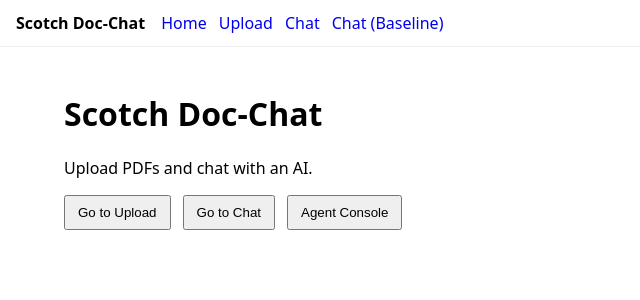
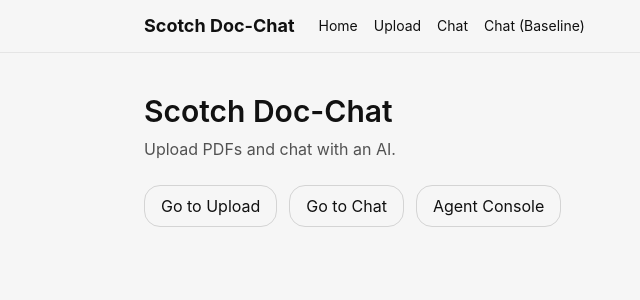
Before and after one commit to klibjk/scotch-doc-parse, a Next.js app in the folder frontend/nextjs-app/: page / in a window 1280 px wide. Shown: the top 300 px of the page, without its empty margins (0-640 px from the left). Built offline with nearby package versions, Linux system fonts and the light colour scheme.

Commit message:
frontend: integrate Tailwind; import globals in app/layout; chat UI styling; deploy config updates

```diff
--- a/frontend/nextjs-app/package.json
+++ b/frontend/nextjs-app/package.json
@@ -15,6 +15,9 @@
   "devDependencies": {
     "@types/node": "24.3.0",
     "@types/react": "19.1.10",
+    "autoprefixer": "^10.4.18",
+    "postcss": "^8.4.38",
+    "tailwindcss": "^3.4.10",
     "typescript": "5.9.2"
   }
 }
--- /dev/null
+++ b/frontend/nextjs-app/postcss.config.js
@@ -0,0 +1,6 @@
+module.exports = {
+  plugins: {
+    tailwindcss: {},
+    autoprefixer: {},
+  },
+}
--- a/frontend/nextjs-app/src/app/chat/page.tsx
+++ b/frontend/nextjs-app/src/app/chat/page.tsx
@@ -1,5 +1,5 @@
 "use client";
-import { useState, useEffect } from "react";
+import { useState, useEffect, useRef } from "react";
 import { API_BASE } from "@/lib/config";
 
 async function startTask(prompt: string, documentIds: string[], mode: 'retrieval' | 'baseline') {
@@ -24,6 +24,8 @@ export default function ChatPage() {
   const [status, setStatus] = useState("");
   const [result, setResult] = useState<any>(null);
   const [mode, setMode] = useState<'retrieval' | 'baseline'>('retrieval');
+  const textRef = useRef<HTMLTextAreaElement | null>(null);
+  const fileInputRef = useRef<HTMLInputElement | null>(null);
 
   // Support /chat?doc=... and /chat?mode=baseline
   useEffect(() => {
@@ -65,23 +67,78 @@ export default function ChatPage() {
     }
   }
 
+  // Auto-resize the textarea up to a max height, then allow scrolling
+  function autoResizeTextArea(el: HTMLTextAreaElement) {
+    const max = 220; // px
+    el.style.height = 'auto';
+    const next = Math.min(max, el.scrollHeight);
+    el.style.height = `${next}px`;
+  }
+
+  // Upload helpers (mirror /upload page behavior)
+  async function requestUpload(file: File) {
+    const res = await fetch(`${API_BASE}/upload-request`, {
+      method: "POST",
+      headers: { "Content-Type": "application/json" },
+      body: JSON.stringify({ filename: file.name, contentType: file.type || "application/pdf", userId: "demo" }),
+    });
+    if (!res.ok) throw new Error("Failed to get presigned URL");
+    return res.json();
+  }
+
+  async function handleChooseFilesClick() {
+    fileInputRef.current?.click();
+  }
+
+  async function handleFilesSelected(e: React.ChangeEvent<HTMLInputElement>) {
+    const files = Array.from(e.target.files || []);
+    if (!files.length) return;
+    try {
+      setStatus("Uploading…");
+      const uploaded: string[] = [];
+      for (const f of files) {
+        const { uploadUrl, documentId, headers } = await requestUpload(f);
+        const put = await fetch(uploadUrl, {
+          method: "PUT",
+          headers: { "Content-Type": f.type || "application/pdf", ...(headers || {}) },
+          body: f,
+        });
+        if (!put.ok) throw new Error(`Upload failed for ${f.name}`);
+        uploaded.push(documentId);
+      }
+      // Merge new IDs with any existing ones in the field
+      const existing = documentIds
+        .split(',')
+        .map((s) => s.trim())
+        .filter(Boolean);
+      const merged = [...existing, ...uploaded];
+      setDocumentIds(merged.join(','));
+      setStatus("Uploaded ✓");
+    } catch (err: any) {
+      setStatus(err.message || "Upload error");
+    } finally {
+      // reset input so selecting the same file again still triggers change
+      if (fileInputRef.current) fileInputRef.current.value = '';
+    }
+  }
+
   return (
-    <main style={{ height: 'calc(100vh - 64px)', padding: 0, display: 'grid', gridTemplateRows: 'auto 1fr auto' }}>
-      <div style={{ padding: 16, borderBottom: '1px solid #eee', display: 'flex', alignItems: 'center', gap: 12 }}>
-        <strong style={{ fontSize: 18 }}>Chat</strong>
-        <span style={{ color: '#666' }}>Mode: <strong>{mode}</strong></span>
+    <main className="h-[calc(100vh-64px)] grid grid-rows-[auto,1fr,auto]">
+      <div className="px-4 py-3 border-b border-neutral-200 flex items-center gap-3">
+        <strong className="text-lg">Chat</strong>
+        <span className="text-neutral-600">Mode: <strong>{mode}</strong></span>
       </div>
-      <div style={{ overflow: 'auto', padding: 16 }}>
-        {status && <p style={{ color: '#666' }}>{status}</p>}
+      <div className="overflow-auto p-4">
+        {status && <p className="text-neutral-600">{status}</p>}
         {result && (
           <section>
-            <div style={{ marginBottom: 12 }}>
-              <pre style={{ whiteSpace: 'pre-wrap', margin: 0 }}>{result.text}</pre>
+            <div className="mb-3">
+              <pre className="whitespace-pre-wrap m-0">{result.text}</pre>
             </div>
             {Array.isArray(result.sources) && result.sources.length > 0 && (
               <details open>
-                <summary style={{ cursor: 'pointer' }}>Sources</summary>
-                <ul style={{ marginTop: 8 }}>
+                <summary className="cursor-pointer">Sources</summary>
+                <ul className="mt-2 list-disc pl-5">
                   {result.sources.map((s: any, i: number) => (
                     <li key={i}>
                       {s.filename || `doc ${s.documentId}`}
@@ -94,30 +151,42 @@ export default function ChatPage() {
               </details>
             )}
             {result.report?.content && (
-              <details style={{ marginTop: 12 }}>
-                <summary style={{ cursor: 'pointer' }}>Excerpt</summary>
-                <pre style={{ whiteSpace: 'pre-wrap' }}>{result.report.content}</pre>
+              <details className="mt-3">
+                <summary className="cursor-pointer">Excerpt</summary>
+                <pre className="whitespace-pre-wrap">{result.report.content}</pre>
               </details>
             )}
           </section>
         )}
       </div>
-      <form onSubmit={handleAsk} style={{ padding: 12, borderTop: '1px solid #eee', display: 'flex', alignItems: 'center', gap: 8 }}>
-        <button type="button" title="Upload" onClick={() => window.location.href = '/upload'} style={{ border: '1px solid #ddd', borderRadius: 8, width: 36, height: 36 }}>+</button>
+      <form onSubmit={handleAsk} className="p-3 border-t border-neutral-200 flex items-end gap-2 bg-surface">
+        <input
+          ref={fileInputRef}
+          type="file"
+          multiple
+          className="hidden"
+          accept="application/pdf,application/vnd.openxmlformats-officedocument.spreadsheetml.sheet"
+          onChange={handleFilesSelected}
+        />
+        <button type="button" title="Upload" onClick={handleChooseFilesClick} className="w-9 h-9 rounded-xl border border-neutral-300 hover:bg-white/60">+</button>
         <input
           value={documentIds}
           onChange={e => setDocumentIds(e.target.value)}
           placeholder="documentId(s) (optional)"
-          style={{ width: 240, padding: '8px 10px', border: '1px solid #ddd', borderRadius: 8 }}
+          className="w-60 px-2.5 py-2 rounded-xl border border-neutral-300"
         />
         <textarea
           value={prompt}
-          onChange={e => setPrompt(e.target.value)}
+          ref={textRef}
+          onChange={e => {
+            setPrompt(e.target.value);
+            autoResizeTextArea(e.target);
+          }}
           placeholder="Ask anything…"
           rows={1}
-          style={{ flex: 1, resize: 'vertical', maxHeight: 180, padding: '10px 12px', border: '1px solid #ddd', borderRadius: 8 }}
+          className="flex-1 resize-none max-h-56 overflow-y-auto px-3 py-2 rounded-xl border border-neutral-300"
         />
-        <button type="submit" disabled={!prompt} style={{ padding: '10px 14px' }}>Send</button>
+        <button type="submit" disabled={!prompt} className="px-3 py-2 rounded-xl border border-neutral-300 hover:bg-white/60 disabled:opacity-50">Send</button>
       </form>
     </main>
   );
--- /dev/null
+++ b/frontend/nextjs-app/src/app/globals.css
@@ -0,0 +1,16 @@
+@tailwind base;
+@tailwind components;
+@tailwind utilities;
+
+:root {
+  color-scheme: light;
+}
+
+body {
+  @apply bg-surface text-ink font-ui;
+}
+
+/* minimalist icon outline look */
+.icon-outline {
+  stroke: theme('colors.outline');
+}
--- a/frontend/nextjs-app/src/app/layout.tsx
+++ b/frontend/nextjs-app/src/app/layout.tsx
@@ -3,23 +3,25 @@ export const metadata = {
   description: 'Upload PDFs and chat with AI',
 };
 
+import "./globals.css";
+
 export default function RootLayout({ children }: { children: React.ReactNode }) {
   return (
     <html lang="en">
-      <body style={{ margin: 0, fontFamily: 'system-ui' }}>
-        <header style={{
-          display: 'flex', alignItems: 'center', gap: 16,
-          padding: '12px 16px', borderBottom: '1px solid #eee', position: 'sticky', top: 0, background: '#fff'
-        }}>
-          <strong>Scotch Doc-Chat</strong>
-          <nav style={{ display: 'flex', gap: 12 }}>
-            <a href="/" style={{ textDecoration: 'none' }}>Home</a>
-            <a href="/upload" style={{ textDecoration: 'none' }}>Upload</a>
-            <a href="/chat" style={{ textDecoration: 'none' }}>Chat</a>
-            <a href="/chat-basic" style={{ textDecoration: 'none' }}>Chat (Baseline)</a>
-          </nav>
+      <head />
+      <body className="bg-surface text-ink font-ui">
+        <header className="sticky top-0 z-40 bg-surface/95 backdrop-blur border-b border-neutral-200">
+          <div className="mx-auto max-w-5xl px-4 py-3 flex items-center gap-6">
+            <strong className="text-lg">Scotch Doc-Chat</strong>
+            <nav className="flex items-center gap-4 text-sm">
+              <a className="hover:underline" href="/">Home</a>
+              <a className="hover:underline" href="/upload">Upload</a>
+              <a className="hover:underline" href="/chat">Chat</a>
+              <a className="hover:underline" href="/chat-basic">Chat (Baseline)</a>
+            </nav>
+          </div>
         </header>
-        <div style={{ maxWidth: 1200, margin: '0 auto' }}>
+        <div className="mx-auto max-w-5xl px-4">
           {children}
         </div>
       </body>
--- a/frontend/nextjs-app/src/app/page.tsx
+++ b/frontend/nextjs-app/src/app/page.tsx
@@ -1,12 +1,12 @@
 export default function HomePage() {
   return (
-    <main style={{ padding: 24 }}>
-      <h1>Scotch Doc-Chat</h1>
-      <p>Upload PDFs and chat with an AI.</p>
-      <div style={{ display: 'flex', gap: 12, marginTop: 16 }}>
-        <a href="/upload"><button style={{ padding: '8px 12px' }}>Go to Upload</button></a>
-        <a href="/chat"><button style={{ padding: '8px 12px' }}>Go to Chat</button></a>
-        <a href="/agent"><button style={{ padding: '8px 12px' }}>Agent Console</button></a>
+    <main className="py-10">
+      <h1 className="text-3xl font-semibold">Scotch Doc-Chat</h1>
+      <p className="text-neutral-600 mt-2">Upload PDFs and chat with an AI.</p>
+      <div className="flex gap-3 mt-6">
+        <a href="/upload" className="px-4 py-2 rounded-xl border border-neutral-300 hover:bg-white/60">Go to Upload</a>
+        <a href="/chat" className="px-4 py-2 rounded-xl border border-neutral-300 hover:bg-white/60">Go to Chat</a>
+        <a href="/agent" className="px-4 py-2 rounded-xl border border-neutral-300 hover:bg-white/60">Agent Console</a>
       </div>
     </main>
   );
--- /dev/null
+++ b/frontend/nextjs-app/tailwind.config.js
@@ -0,0 +1,23 @@
+/** @type {import('tailwindcss').Config} */
+module.exports = {
+  content: [
+    "./src/app/**/*.{ts,tsx}",
+    "./src/components/**/*.{ts,tsx}",
+  ],
+  theme: {
+    extend: {
+      colors: {
+        surface: '#f6f6f6', // slightly off-white
+        ink: '#111111',
+        outline: '#0d0d0d',
+      },
+      fontFamily: {
+        ui: ["Inter", "system-ui", "sans-serif"],
+      },
+      borderRadius: {
+        xl: '16px',
+      }
+    },
+  },
+  plugins: [],
+}
```
Also changed, not shown: 2 other files (tests, documents, lock files or other folders).
